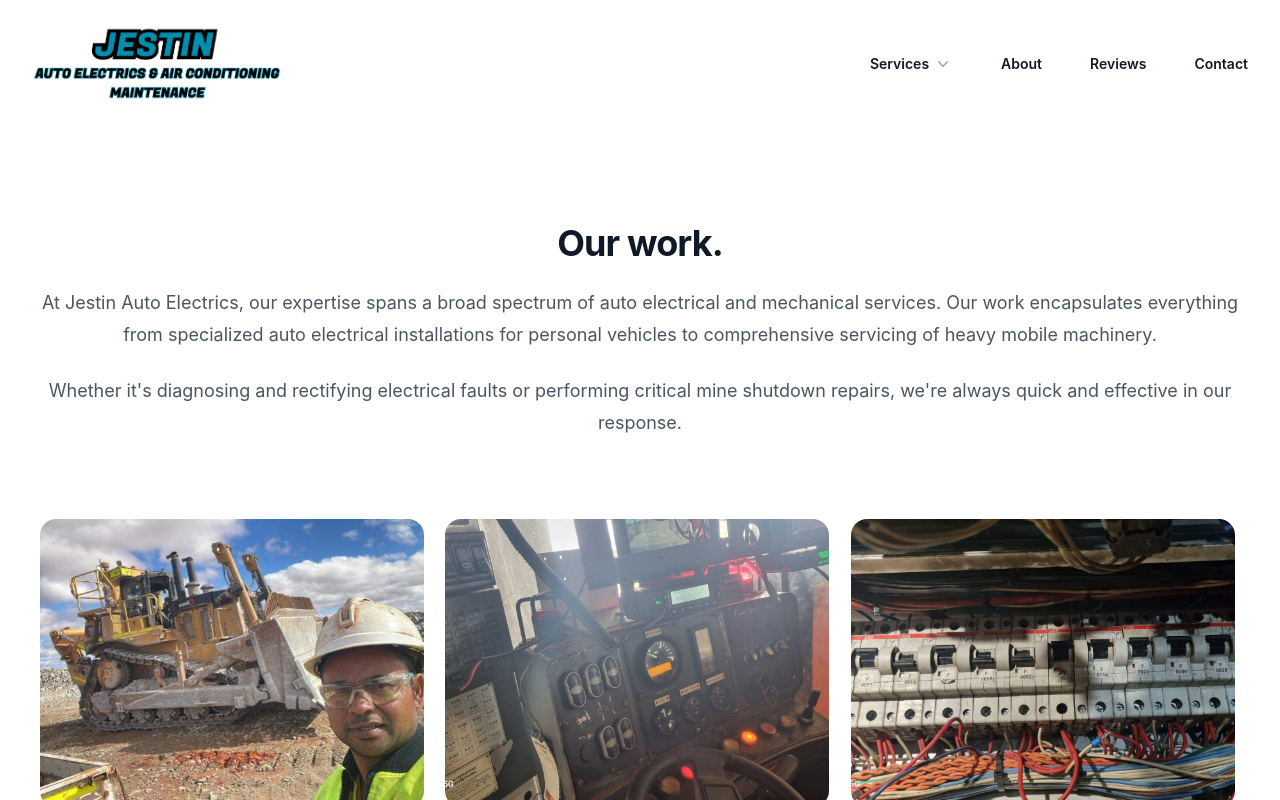
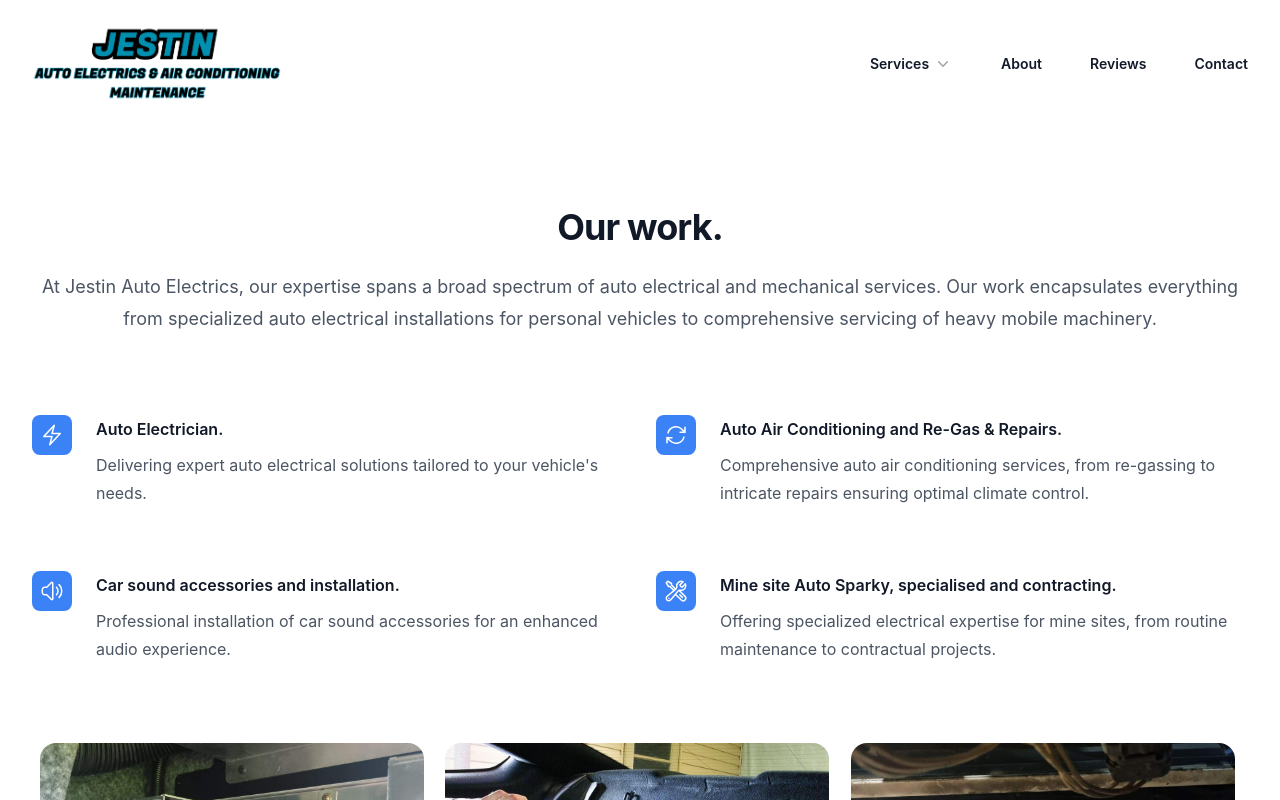
Before and after one commit to prajitlal4/jestin-auto-electrics, a Next.js app: page /components/Gallery in a window 1280 px wide. Shown: the top 800 px of the page. Built offline with nearby package versions, Linux system fonts and the light colour scheme.

Commit message:
changes to gallery and more words

```diff
--- a/pages/components/Gallery.jsx
+++ b/pages/components/Gallery.jsx
@@ -1,5 +1,6 @@
 import React, { useState } from 'react';
 import Image from 'next/image'
+import { ArrowPathIcon, BoltIcon, SpeakerWaveIcon, WrenchScrewdriverIcon } from '@heroicons/react/24/outline'
 
 function Gallery() {
   const [isModalOpen, setModalOpen] = useState(false);
@@ -15,8 +16,35 @@
     setSelectedImage('');
   };
 
+  const features = [
+    {
+      name: 'Auto Electrician.',
+      description:
+        "Delivering expert auto electrical solutions tailored to your vehicle's needs.",
+      icon: BoltIcon,
+    },
+    {
+      name: 'Auto Air Conditioning and Re-Gas & Repairs.',
+      description:
+        'Comprehensive auto air conditioning services, from re-gassing to intricate repairs ensuring optimal climate control.',
+      icon: ArrowPathIcon,
+    },
+    {
+      name: 'Car sound accessories and installation.',
+      description:
+        'Professional installation of car sound accessories for an enhanced audio experience.',
+      icon: SpeakerWaveIcon,
+    },
+    {
+      name: 'Mine site Auto Sparky, specialised and contracting.',
+      description:
+        'Offering specialized electrical expertise for mine sites, from routine maintenance to contractual projects.',
+      icon: WrenchScrewdriverIcon,
+    },
+  ]
+
   return (
-    <div className="bg-white py-24 sm:pb-32">
+    <div className="bg-white py-20 sm:pb-32">
       <div className="mx-auto max-w-7xl px-6 lg:px-8">
         <div className="overflow-hidden">
           <div className="mx-auto grid max-w-2xl grid-cols-1 gap-x-12 gap-y-16 lg:mx-0 lg:min-w-full lg:max-w-none lg:flex-none lg:gap-y-8">
@@ -26,21 +54,31 @@
                 At Jestin Auto Electrics, our expertise spans a broad spectrum of auto electrical and mechanical services. Our work encapsulates
                 everything from specialized auto electrical installations for personal vehicles to comprehensive servicing of heavy mobile machinery.
               </p>
-              <p className="mt-6 text-lg leading-8 text-gray-600 lg:text-center">
-                Whether it&apos;s diagnosing and rectifying electrical faults or performing critical mine shutdown repairs, we&apos;re always quick and effective in our response.
-              </p>
+              <dl className="pt-20 grid max-w-xl grid-cols-1 gap-x-8 gap-y-10 lg:max-w-none lg:grid-cols-2 lg:gap-y-16">
+                {features.map((feature) => (
+                  <div key={feature.name} className="relative pl-16">
+                    <dt className="text-base font-semibold leading-7 text-gray-900">
+                      <div className="absolute left-0 top-0 flex h-10 w-10 items-center justify-center rounded-lg bg-blue-500">
+                        <feature.icon className="h-6 w-6 text-white" aria-hidden="true" />
+                      </div>
+                      {feature.name}
+                    </dt>
+                    <dd className="mt-2 text-base leading-7 text-gray-600">{feature.description}</dd>
+                  </div>
+                ))}
+              </dl>
             </div>
             <div className="container flex flex-wrap mx-auto lg:pt-10">
-              <div className="p-2 rounded lg:w-1/3 w-1/2 " onClick={() => openModal('/gallery/image13.jpg')}>
+              <div className="p-2 rounded lg:w-1/3 w-1/2 " onClick={() => openModal('/gallery/image3.jpg')}>
                 <img
-                  src="/gallery/image13.jpg"
+                  src="/gallery/image3.jpg"
                   alt=""
                   className="aspect-[4/3] w-[24rem]  rounded-2xl bg-gray-50 object-cover hover:opacity-90 hover:cursor-pointer"
                 />
               </div>
-              <div className="p-2 rounded lg:w-1/3 w-1/2" onClick={() => openModal('/gallery/image11.jpg')}>
+              <div className="p-2 rounded lg:w-1/3 w-1/2" onClick={() => openModal('/gallery/image20.jpg')}>
                 <img
-                  src="/gallery/image11.jpg"
+                  src="/gallery/image20.jpg"
                   alt=""
                   className="aspect-[4/3] w-[24rem]  rounded-2xl bg-gray-50 object-cover hover:opacity-90 hover:cursor-pointer"
                 />
@@ -52,9 +90,9 @@
                   className="aspect-[4/3] w-[24rem]  rounded-2xl bg-gray-50 object-cover hover:opacity-90 hover:cursor-pointer"
                 />
               </div>
-              <div className="p-2 rounded lg:w-1/3 w-1/2" onClick={() => openModal('/gallery/image19.jpg')}>
+              <div className="p-2 rounded lg:w-1/3 w-1/2" onClick={() => openModal('/gallery/image5.jpg')}>
                 <img
-                  src="/gallery/image19.jpg"
+                  src="/gallery/image5.jpg"
                   alt=""
                   className="aspect-[4/3] w-[24rem]  rounded-2xl bg-gray-50 object-cover hover:opacity-90 hover:cursor-pointer"
                 />
```
Also changed, not shown: public/gallery/image20.jpg (added).
